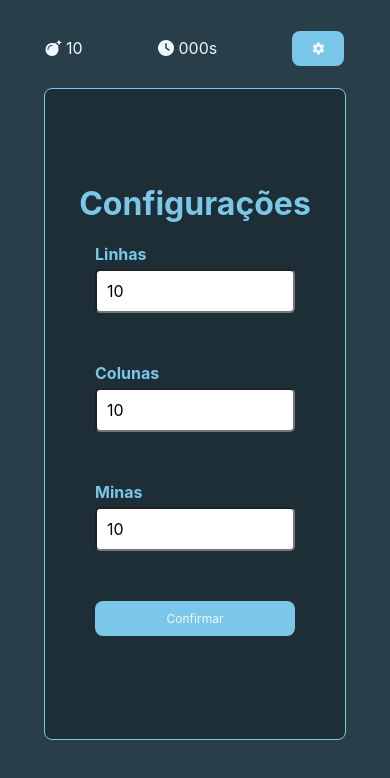
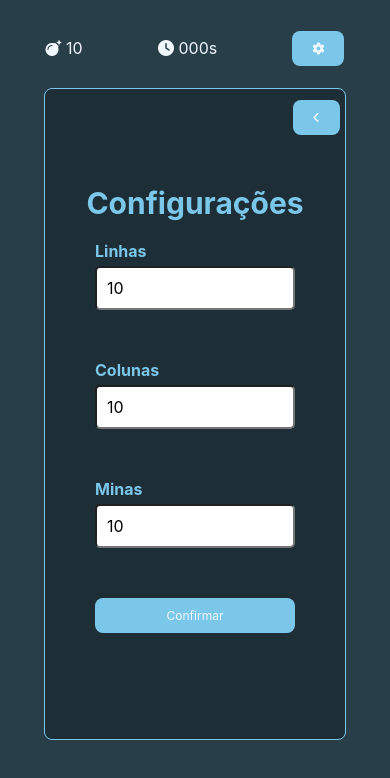
Before and after one commit to itsPedro/mineSweeper, a plain HTML site: page index.html in a window 390 px wide. Both pictures are taken after a click on the element 318 px from the left and 48 px from the top of the page. Drawn offline with Linux system fonts and the light colour scheme.

Commit message:
style: add a settings back button

```diff
--- a/script.js
+++ b/script.js
@@ -54,7 +54,11 @@ class game {
     clearInterval(this.timerId);
     document.querySelector(".game").classList.add("game-settings");
     document.querySelector(".game-settings").innerHTML =
-      "<div class=\"settings-container\"><h1>Configurações</h1><form onsubmit=createGame(event)><div><label for=\"rows\">Linhas</label><input type=\"number\" id=\"rows\" name=\"rows\" value=\"10\" min=\"10\" max=\"30\"></div><div><label for=\"cols\">Colunas</label><input type=\"number\" id=\"cols\" name=\"cols\" value=\"10\" min=\"10\" max=\"30\"></div><div><label for=\"mines\">Minas</label><input type=\"number\" id=\"mines\" name=\"mines\" value=\"10\" min=\"10\" max=\"30\"></div><button class=\"btn\">Confirmar</button></form>"
+      "<div class=\"settings-container\"><button class=\"btn back-btn\"><i class=\"fa-solid fa-angle-left\"></i></button><h1>Configurações</h1><form onsubmit=createGame(event)><div><label for=\"rows\">Linhas</label><input type=\"number\" id=\"rows\" name=\"rows\" value=\"10\" min=\"10\" max=\"30\"></div><div><label for=\"cols\">Colunas</label><input type=\"number\" id=\"cols\" name=\"cols\" value=\"10\" min=\"10\" max=\"30\"></div><div><label for=\"mines\">Minas</label><input type=\"number\" id=\"mines\" name=\"mines\" value=\"10\" min=\"10\" max=\"30\"></div><button class=\"btn\">Confirmar</button></form>"
+    document.querySelector(".back-btn").addEventListener("click", () => {
+      resetGame();
+      this.display();
+    });
   }
 
   gameWin() {
@@ -64,7 +68,7 @@ class game {
     document.querySelector(".game").classList.add("game-win");
 
     document.querySelector(".game-win").innerHTML =
-      "<div class=\"game-win-container\"><h1>:)</h1><h2>Parabéns, vocé venceu!</h2> <h3>Tempo: " + totalTime + "s</h3><button class=\"btn restart\">Reiniciar</button>"
+      "<div class=\"game-win-container\"><h1>:)</h1><h2>Parabéns, você venceu!</h2> <h3>Tempo: " + totalTime + "s</h3><button class=\"btn restart\">Reiniciar</button>"
     document.querySelector(".restart").addEventListener("click", () => {
       location.reload();
     });
@@ -244,7 +248,7 @@ class cell {
         cell.setFlagged();
         cellClicked.classList.toggle('flagged');
         const flagIcon = cellClicked.appendChild(document.createElement("i"));
-        flagIcon.classList.add("fa-solid", "fa-flag", "fa-lg");
+        isMobileDevice() ? flagIcon.classList.add("fa-solid", "fa-flag", "fa-2x") : flagIcon.classList.add("fa-solid", "fa-flag", "fa-lg");
         flagIcon.style.color = "#ffffff";
     }
 
--- a/style.css
+++ b/style.css
@@ -183,11 +183,21 @@ body {
     border-radius: 5px;
 }
 
+.back-btn {
+    position: absolute;
+    top: 100px;
+    right: 430px;
+}
+
 @media only screen and (max-width: 768px) {
 
     .settings-container {
         height: 650px;
         width: 300px;
+    }
+
+    .settings-container h1 {
+        font-size: 30px;
     }
     .game-settings form {
         width: 200px;
@@ -215,5 +225,11 @@ body {
         font-size: 15px;
     }
 
+    .back-btn {
+        position: absolute;
+        top: 100px;
+        right: 50px;
+    }
+
 
   }
```
